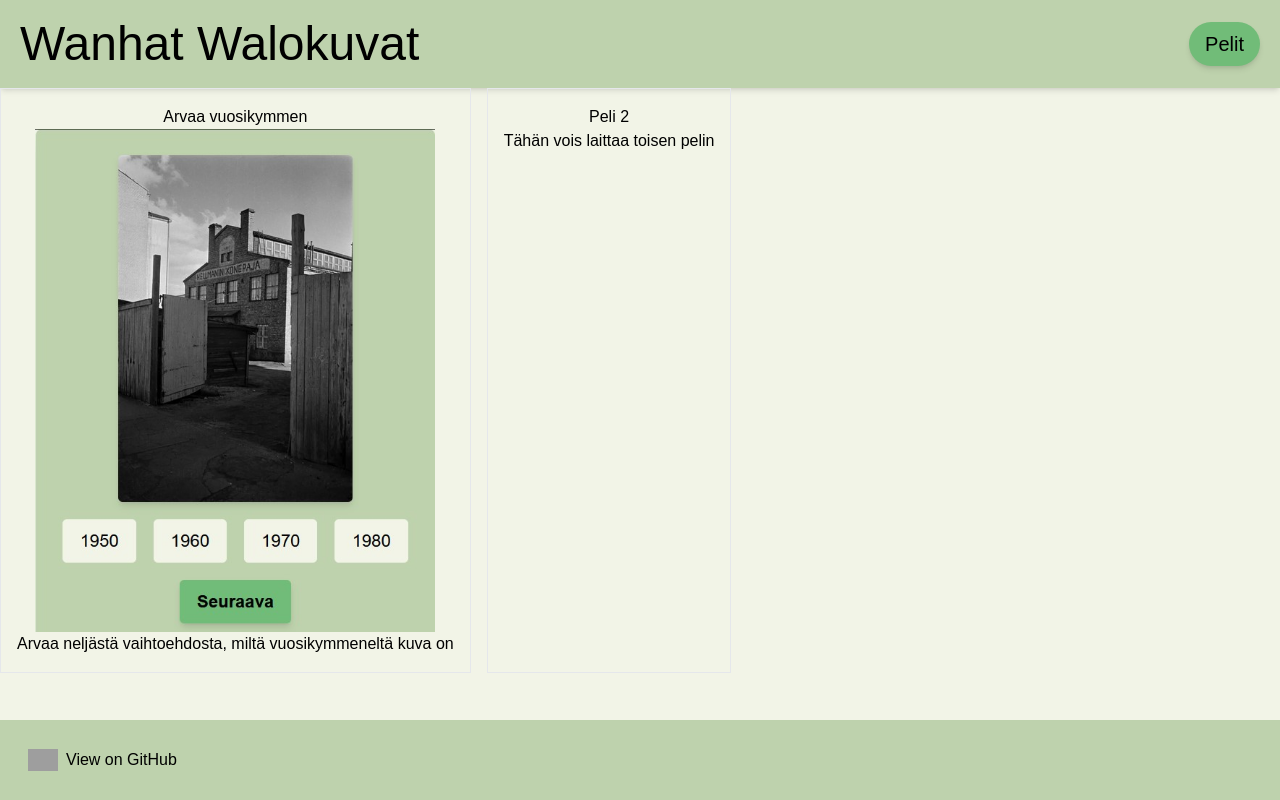
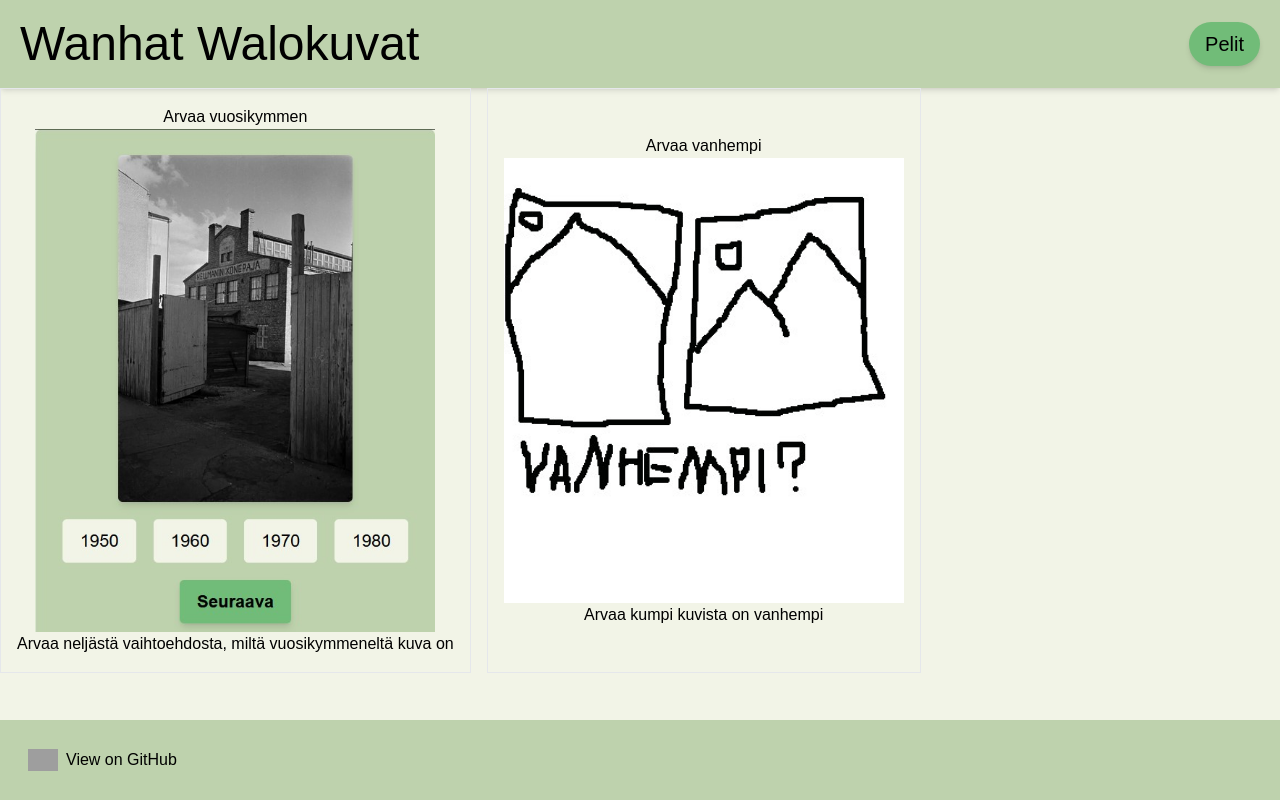
Before and after one commit to JesseK13241/WanhatWalokuvat, a Next.js app: page /pelit in a window 1280 px wide. Built offline with nearby package versions, Linux system fonts and the light colour scheme; grey boxes are pictures that could not be loaded; a web font is replaced by a local one.

Commit message:
Game selection component GameCard

```diff
--- a/src/app/pelit/page.js
+++ b/src/app/pelit/page.js
@@ -1,30 +1,22 @@
-import Link from "next/link"
-import Image from "next/image"
+import GameCard from "@/components/GameCard"
 import arvaa from "../../public/images/arvaa.jpg"
+import peli2Placeholder from "../../public/images/peli2_placeholder.jpg"
 
 export default function Pelit() {
   return (
     <div className="flex flex-wrap gap-4">
-      <div className="border p-4 text-center flex flex-col justify-center items-center">
-        <Link href="/pelit/peli1">
-          <div className="flex flex-col justify-center items-center">
-            <h1>Arvaa vuosikymmen</h1>
-            <Image
-              src={arvaa}
-              alt="Arvaa vuosikymmen"
-              width={400}
-              height={200}
-            />
-            <p>Arvaa neljästä vaihtoehdosta, miltä vuosikymmeneltä kuva on</p>
-          </div>
-        </Link>
-      </div>
-      <div className="border p-4 text-center">
-        <div>
-          <h2>Peli 2</h2>
-          <p>Tähän vois laittaa toisen pelin</p>
-        </div>
-      </div>
+      <GameCard
+        title="Arvaa vuosikymmen"
+        imageSrc={arvaa}
+        description="Arvaa neljästä vaihtoehdosta, miltä vuosikymmeneltä kuva on"
+        path="/pelit/peli1"
+      />
+      <GameCard
+        title="Arvaa vanhempi"
+        imageSrc={peli2Placeholder}
+        description="Arvaa kumpi kuvista on vanhempi"
+        path="/pelit/peli2"
+      />
     </div>
   )
 }
--- /dev/null
+++ b/src/components/GameCard.js
@@ -0,0 +1,21 @@
+import Link from "next/link"
+import Image from "next/image"
+
+export default function GameCard({
+  title, // Game title
+  imageSrc, // Source for the game image
+  description, // Description of the game
+  path, // Path to the game (from main page)
+}) {
+  return (
+    <div className="border p-4 text-center flex flex-col justify-center items-center">
+      <Link href={path}>
+        <div className="flex flex-col justify-center items-center">
+          <h1>{title}</h1>
+          <Image src={imageSrc} alt={title} width={400} height={200} />
+          <p>{description}</p>
+        </div>
+      </Link>
+    </div>
+  )
+}
```
Also changed, not shown: src/public/images/peli2_placeholder.jpg (added).
